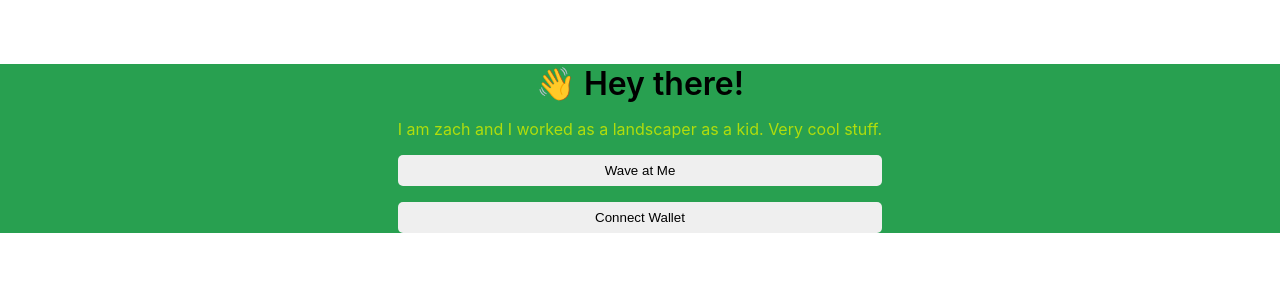
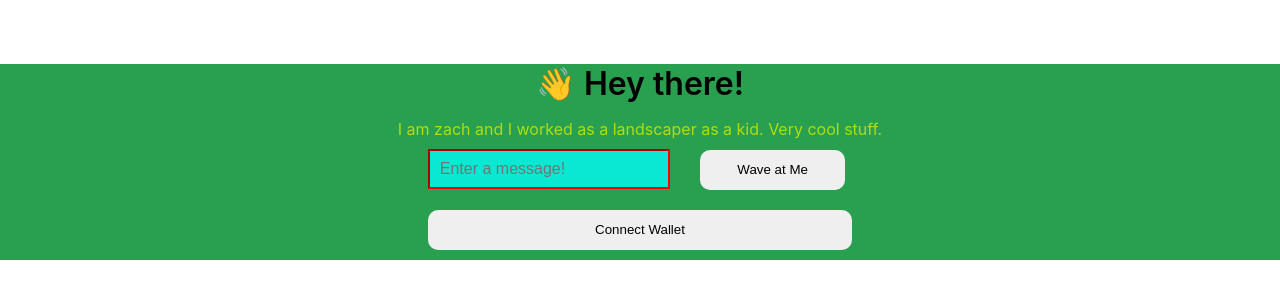
Before and after one commit to zhuber6/wave-portal-app, a React (Create React App) app: page / in a window 1280 px wide. Shown: the top 300 px of the page. Built offline with nearby package versions, Linux system fonts and the light colour scheme; the HTML template or start-up script is replaced by a standard one.

Commit message:
Finished front end
Handles message from user

```diff
--- a/src/App.css
+++ b/src/App.css
@@ -31,11 +31,40 @@
     text-align: center;
 }
 
+.connected-container input[type='text'] {
+    display: inline-block;
+    color: black;
+    margin-top: 10px;
+    padding: 10px;
+    width: 50%;
+    height: 40px;
+    font-size: 16px;
+    box-sizing: border-box;
+    background-color: rgba(0, 255, 255, 0.75);
+    border: 5%;
+    border-color: red;
+    border-radius: 0px;
+    margin: 10px 30px;
+}
+
 .waveButton {
   cursor: pointer;
-  margin-top: 16px;
-  padding: 8px;
-  border: 0;
-  border-radius: 5px;
+  margin-top: 10px;
+  padding: 10px;
+  width: 30%;
+  height: 40px;
+  border: none;
+  border-radius: 10px;
+  margin: 10px 0px;
+}
 
+.connectWalletButton {
+  cursor: pointer;
+  margin-top: 10px;
+  padding: 10px;
+  width: auto;
+  height: 40px;
+  border: none;
+  border-radius: 10px;
+  margin: 10px 30px;
 }
--- a/src/App.js
+++ b/src/App.js
@@ -7,11 +7,12 @@ const App = () => {
 
   const [currentAccount, setCurrentAccount] = useState("");
   const [allWaves, setAllWaves] = useState([]);
+  const [MessageValue, setMessageValue] = useState('');
 
   /**
   * Create a variable here that holds the contract address after you deploy!
   */
-  const contractAddress = "0x58D82f75a428Cb8b5510f5fbaD70898AaF006E42";
+  const contractAddress = "0xaF06632cDA05da936e4621BAd32196B8158EE076";
   const contractABI = waveportaljson.abi
 
   const checkIfWalletIsConnected = async () => {
@@ -68,7 +69,7 @@ const App = () => {
         const wavePortalContract = new ethers.Contract(contractAddress, contractABI, signer);
 
         // Execute the actual wave from your smart contract
-        const waveTxn = await wavePortalContract.wave("this is a message");
+        const waveTxn = await wavePortalContract.wave(MessageValue, { gasLimit: 300000 });
         console.log("Mining...", waveTxn.hash);
 
         await waveTxn.wait();
@@ -91,35 +92,36 @@ const App = () => {
   }
 
   const getAllWaves = async () => {
+    const { ethereum } = window;
+
     try {
-      const { ethereum } = window;
       if (ethereum) {
         const provider = new ethers.providers.Web3Provider(ethereum);
         const signer = provider.getSigner();
         const wavePortalContract = new ethers.Contract(contractAddress, contractABI, signer);
-
-        // Call the getAllWaves method from your Smart Contract
         const waves = await wavePortalContract.getAllWaves();
 
-        // Get address, timestamp, and message in our UI so let's pick those out
-        let wavesCleaned = [];
-        waves.forEach(wave => {
-          wavesCleaned.push({
+        const wavesCleaned = waves.map(wave => {
+          return {
             address: wave.waver,
             timestamp: new Date(wave.timestamp * 1000),
-            message: wave.message
-          });
+            message: wave.message,
+          };
         });
 
-        // Store our data in React State
         setAllWaves(wavesCleaned);
       } else {
-        console.log("Ethereum object doesn't exist!")
+        console.log("Ethereum object doesn't exist!");
       }
     } catch (error) {
       console.log(error);
     }
-  }
+  };
+
+  const onInputChange = (event) => {
+    const { value } = event.target;
+    setMessageValue(value);
+  };
 
   useEffect(() => {
     let wavePortalContract;
@@ -170,9 +172,17 @@ const App = () => {
         I am zach and I worked as a landscaper as a kid. Very cool stuff.
         </div>
 
-        <button className="waveButton" onClick={wave}>
-          Wave at Me
-        </button>
+        <div className="connected-container">
+          <input type="text"
+          placeholder="Enter a message!"
+          value={MessageValue}
+          onChange={onInputChange}
+          />
+
+          <button className="waveButton" onClick={wave}>
+            Wave at Me
+          </button>
+        </div>
 
         {/* <div className="sub-text">
         Transaction complete
@@ -182,7 +192,7 @@ const App = () => {
         * If there is no currentAccount render this button
         */}
         {!currentAccount && (
-          <button className="waveButton" onClick={connectWallet}>
+          <button className="connectWalletButton" onClick={connectWallet}>
             Connect Wallet
           </button>
         )}
```
Also changed, not shown: src/utils/WavePortal.json (+2 -2 lines), 1 other file (tests, documents, lock files or other folders).
